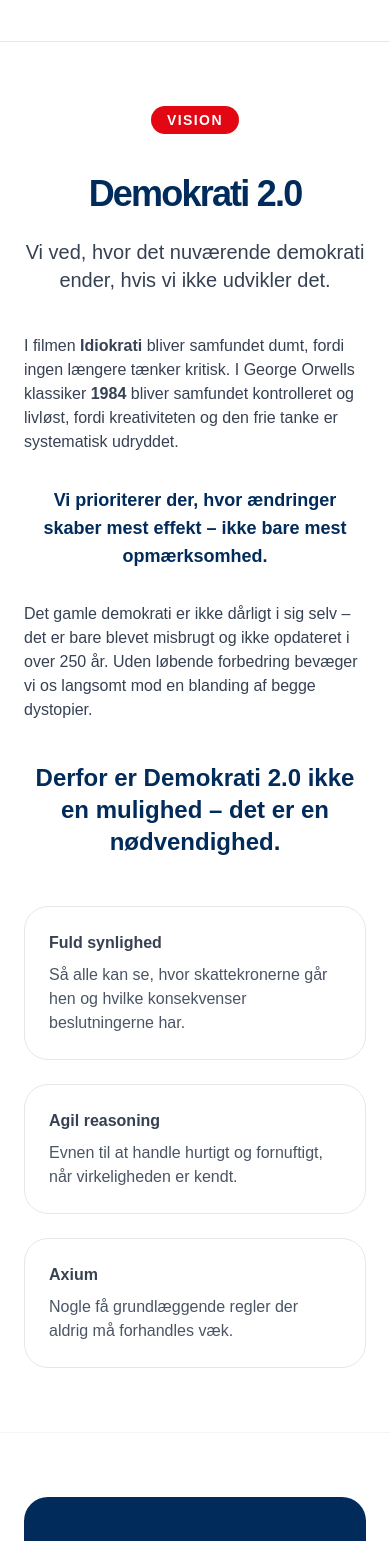
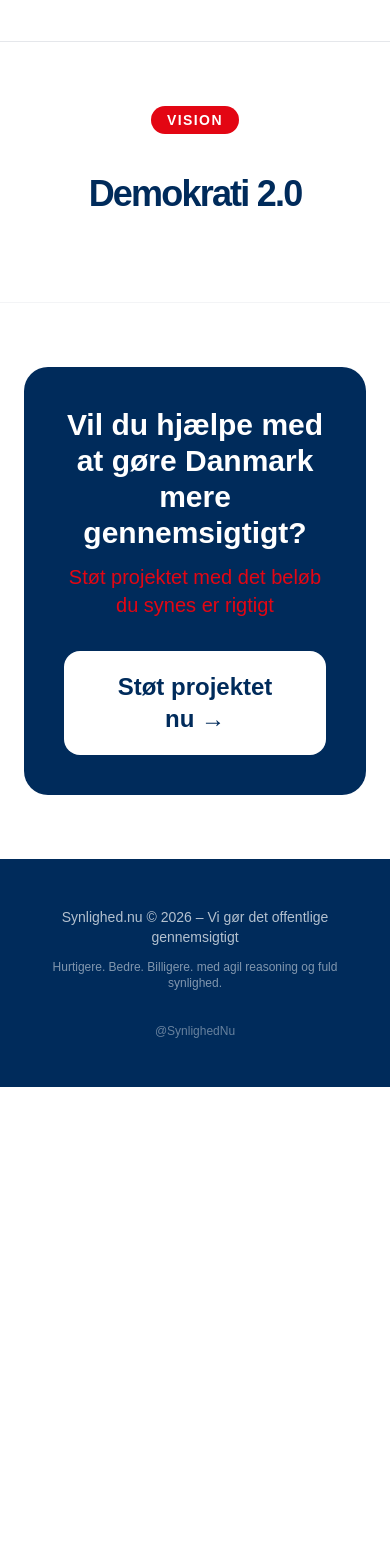
Before and after one commit to synlighed-nu/synlighed-nu-clean, a Next.js app: page / in a window 390 px wide. Shown: the part 5326-6867 px from the top of the page. After the commit the page ends 6413 px from the top, so only its background shows below. Built offline with nearby package versions, Linux system fonts and the light colour scheme.

Commit message:
Update page.tsx

```diff
--- a/app/page.tsx
+++ b/app/page.tsx
@@ -26,40 +26,30 @@ export default function SynlighedNu() {
       <VotingSection />
       <BigMoves />
 
-      {/* === KREATIVITET – EGEN SEKTION === */}
+      {/* KREATIVITET */}
       <section id="kreativitet" className="max-w-4xl mx-auto px-6 py-20 border-t border-gray-200 bg-white print:break-before-page">
         <div className="text-center mb-12">
           <span className="inline-block px-4 py-1 bg-[#E30613] text-white text-sm font-semibold tracking-widest rounded-full">KRITISK OMRÅDE</span>
         </div>
-
-        <h2 className="text-4xl font-bold text-center tracking-tighter mb-6 text-[#002B5B]">
-          Kreativitet
-        </h2>
-
+        <h2 className="text-4xl font-bold text-center tracking-tighter mb-6 text-[#002B5B]">Kreativitet</h2>
+        {/* resten af kreativitet-sektionen som før */}
         <div className="prose prose-lg max-w-none text-gray-700 text-center">
           <p className="text-2xl font-semibold mb-8">
             Fra ca. 98 % kreative i børnehaven<br />
             til kun ca. 10 % i gymnasiet<br />
             og helt ned til 2 % som voksne.
           </p>
-
           <p className="text-lg leading-relaxed max-w-2xl mx-auto">
             Vores uddannelsessystem kvæler systematisk divergent tænkning og kreativitet.
             Det er ikke kun et uddannelsesproblem – det er et samfundsproblem.
           </p>
-
           <div className="mt-10 inline-flex items-center gap-3 bg-white border border-gray-300 hover:border-[#E30613] px-8 py-5 rounded-3xl transition-all group">
             <span className="text-[#E30613] text-3xl">▶</span>
-            <a
-              href="https://www.ted.com/talks/sir_ken_robinson_do_schools_kill_creativity"
-              target="_blank"
-              className="font-semibold text-[#002B5B] group-hover:text-[#E30613]"
-            >
+            <a href="https://www.ted.com/talks/sir_ken_robinson_do_schools_kill_creativity" target="_blank" className="font-semibold text-[#002B5B] group-hover:text-[#E30613]">
               Se Sir Ken Robinsons TED Talk<br />
               <span className="text-sm font-normal text-gray-500">"Do schools kill creativity?" (2006)</span>
             </a>
           </div>
-
           <p className="text-sm text-gray-500 mt-12">
             Kilde: George Land &amp; Beth Jarman (1968–1992), longitudinal studie med 1.600 børn.
           </p>
@@ -68,54 +58,14 @@ export default function SynlighedNu() {
 
       <ConcreteAreas showExplanation={showExplanation} />
 
-      {/* === DEMOKRATI 2.0 – EGEN SEKTION === */}
+      {/* DEMOKRATI 2.0 */}
       <section id="demokrati-2-0" className="max-w-4xl mx-auto px-6 py-16 border-t border-gray-200 print:break-before-page">
+        {/* hele demokrati 2.0 indhold som før */}
         <div className="text-center mb-10">
           <span className="inline-block px-4 py-1 bg-[#E30613] text-white text-sm font-semibold tracking-widest rounded-full">VISION</span>
         </div>
-
-        <h2 className="text-4xl font-bold text-center tracking-tighter mb-6">
-          Demokrati 2.0
-        </h2>
-
-        <div className="prose prose-lg max-w-none text-gray-700">
-          <p className="text-xl text-center mb-10">
-            Vi ved, hvor det nuværende demokrati ender, hvis vi ikke udvikler det.
-          </p>
-
-          <p>
-            I filmen <strong>Idiokrati</strong> bliver samfundet dumt, fordi ingen længere tænker kritisk.
-            I George Orwells klassiker <strong>1984</strong> bliver samfundet kontrolleret og livløst, fordi kreativiteten og den frie tanke er systematisk udryddet.
-          </p>
-
-          <p className="font-semibold text-center text-lg my-8 text-[#002B5B]">
-            Vi prioriterer der, hvor ændringer skaber mest effekt – ikke bare mest opmærksomhed.
-          </p>
-
-          <p>
-            Det gamle demokrati er ikke dårligt i sig selv – det er bare blevet misbrugt og ikke opdateret i over 250 år.
-            Uden løbende forbedring bevæger vi os langsomt mod en blanding af begge dystopier.
-          </p>
-
-          <p className="text-2xl font-semibold text-center my-10 text-[#002B5B]">
-            Derfor er Demokrati 2.0 ikke en mulighed – det er en nødvendighed.
-          </p>
-
-          <div className="grid md:grid-cols-3 gap-6 mt-12 print:break-inside-avoid">
-            <div className="bg-white border border-gray-200 rounded-3xl p-6">
-              <h4 className="font-semibold mb-2">Fuld synlighed</h4>
-              <p className="text-gray-600">Så alle kan se, hvor skattekronerne går hen og hvilke konsekvenser beslutningerne har.</p>
-            </div>
-            <div className="bg-white border border-gray-200 rounded-3xl p-6">
-              <h4 className="font-semibold mb-2">Agil reasoning</h4>
-              <p className="text-gray-600">Evnen til at handle hurtigt og fornuftigt, når virkeligheden er kendt.</p>
-            </div>
-            <div className="bg-white border border-gray-200 rounded-3xl p-6">
-              <h4 className="font-semibold mb-2">Axium</h4>
-              <p className="text-gray-600">Nogle få grundlæggende regler der aldrig må forhandles væk.</p>
-            </div>
-          </div>
-        </div>
+        <h2 className="text-4xl font-bold text-center tracking-tighter mb-6">Demokrati 2.0</h2>
+        {/* ... resten af teksten ... */}
       </section>
 
       {/* Støt projektet */}
@@ -123,11 +73,7 @@ export default function SynlighedNu() {
         <div className="bg-[#002B5B] text-white rounded-3xl p-10 text-center">
           <h3 className="text-3xl font-semibold mb-3">Vil du hjælpe med at gøre Danmark mere gennemsigtigt?</h3>
           <p className="text-[#E30613] text-xl mb-8">Støt projektet med det beløb du synes er rigtigt</p>
-          <a
-            href="https://opencollective.com/synlighed-nu"
-            target="_blank"
-            className="inline-block bg-white text-[#002B5B] hover:bg-[#E30613] hover:text-white px-10 py-5 rounded-2xl text-2xl font-semibold transition-colors"
-          >
+          <a href="https://opencollective.com/synlighed-nu" target="_blank" className="inline-block bg-white text-[#002B5B] hover:bg-[#E30613] hover:text-white px-10 py-5 rounded-2xl text-2xl font-semibold transition-colors">
             Støt projektet nu →
           </a>
         </div>
@@ -137,20 +83,11 @@ export default function SynlighedNu() {
 
       {/* Modal */}
       {modal && (
-        <div
-          className="fixed inset-0 bg-black/60 flex items-center justify-center z-50"
-          onClick={() => setModal(null)}
-        >
-          <div
-            className="bg-white max-w-md w-full mx-4 rounded-3xl p-8 shadow-2xl"
-            onClick={e => e.stopPropagation()}
-          >
+        <div className="fixed inset-0 bg-black/60 flex items-center justify-center z-50" onClick={() => setModal(null)}>
+          <div className="bg-white max-w-md w-full mx-4 rounded-3xl p-8 shadow-2xl" onClick={e => e.stopPropagation()}>
             <h3 className="text-2xl font-semibold mb-4">{modal.title}</h3>
             <p className="text-gray-600 leading-relaxed">{modal.text}</p>
-            <button
-              onClick={() => setModal(null)}
-              className="mt-8 w-full py-4 bg-[#002B5B] text-white rounded-2xl font-medium hover:bg-[#001B3D]"
-            >
+            <button onClick={() => setModal(null)} className="mt-8 w-full py-4 bg-[#002B5B] text-white rounded-2xl font-medium hover:bg-[#001B3D]">
               Luk
             </button>
           </div>
```
